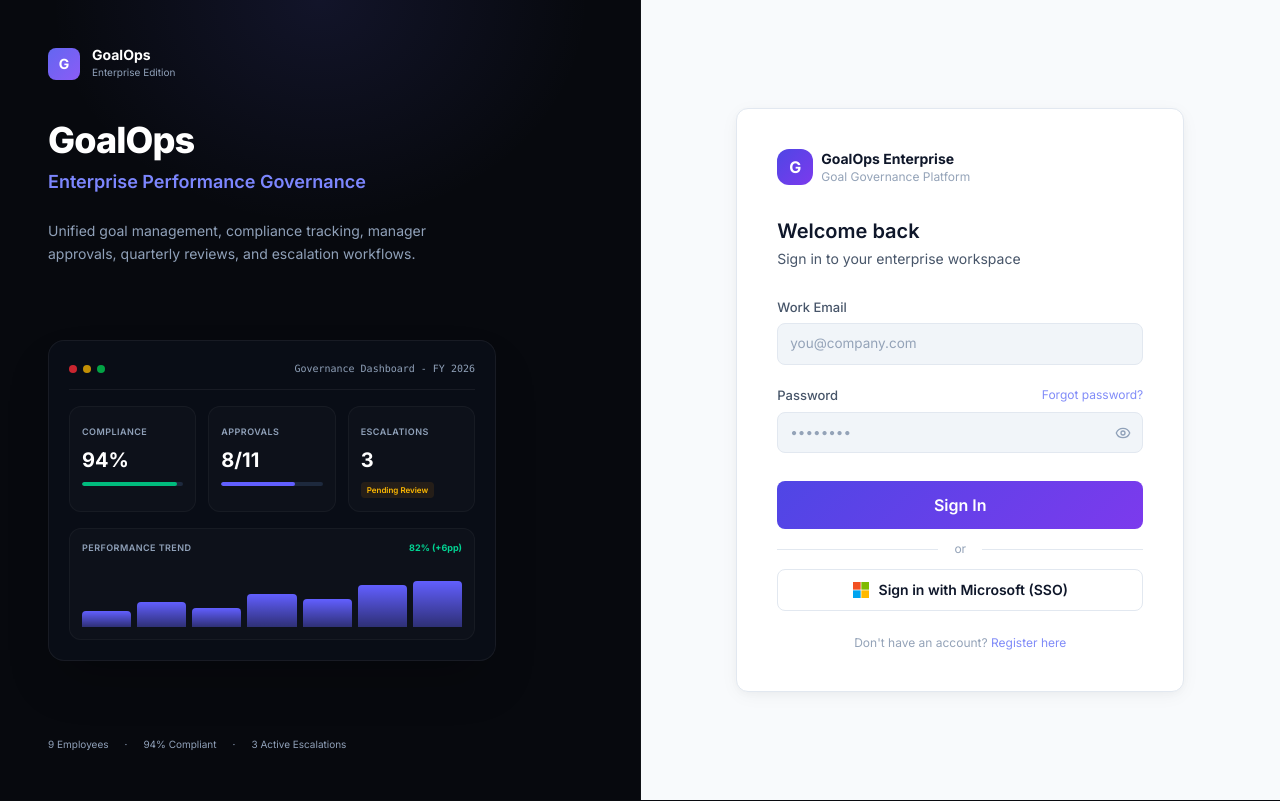
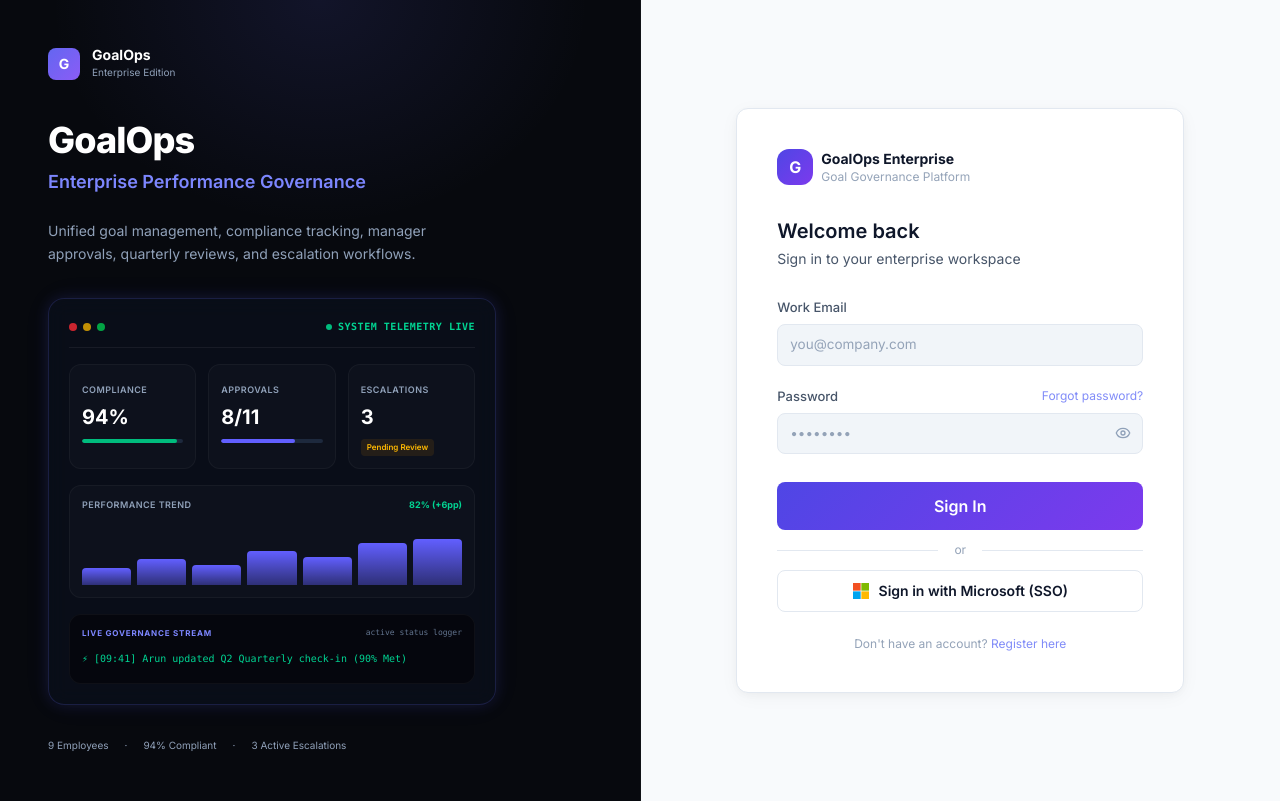
Before and after one commit to Aadesh1106/Goal-Ops, a Next.js app: page /auth/login in a window 1280 px wide. Built offline with nearby package versions, Linux system fonts and the light colour scheme.

Commit message:
feat: implement a highly innovative live system telemetry audit console with CSS auto-scrolling ticker and pulsing glow effects on the login page

```diff
--- a/src/app/auth/layout.tsx
+++ b/src/app/auth/layout.tsx
@@ -27,40 +27,43 @@
           </p>
         </div>
 
-        {/* Mock Dashboard Preview exactly like screenshot 1 */}
-        <div className="relative z-10 my-8 max-w-md rounded-2xl border p-5 shadow-2xl" style={{ background: 'rgba(10,15,26,0.8)', borderColor: 'rgba(255,255,255,0.06)', backdropFilter: 'blur(10px)' }}>
+        {/* Mock Dashboard Preview exactly like screenshot 1 with Innovative Telemetry Console */}
+        <div className="relative z-10 my-8 max-w-md rounded-2xl border p-5 shadow-2xl animated-pulse-glow" style={{ background: 'rgba(10,15,26,0.85)', borderColor: 'rgba(255,255,255,0.06)', backdropFilter: 'blur(10px)' }}>
           <div className="flex items-center justify-between mb-4 pb-3 border-b" style={{ borderColor: 'rgba(255,255,255,0.06)' }}>
             <div className="flex gap-1.5">
               <span className="w-2 h-2 rounded-full bg-red-500/80"></span>
               <span className="w-2 h-2 rounded-full bg-yellow-500/80"></span>
               <span className="w-2 h-2 rounded-full bg-green-500/80"></span>
             </div>
-            <span className="text-[10px] text-slate-400 font-mono">Governance Dashboard - FY 2026</span>
+            <div className="flex items-center gap-1.5">
+              <span className="w-1.5 h-1.5 rounded-full bg-emerald-500 animate-ping"></span>
+              <span className="text-[10px] text-emerald-400 font-mono tracking-wider font-bold">SYSTEM TELEMETRY LIVE</span>
+            </div>
           </div>
 
           <div className="grid grid-cols-3 gap-3 mb-4">
-            <div className="p-3 rounded-xl" style={{ background: 'rgba(255,255,255,0.02)', border: '1px solid rgba(255,255,255,0.04)' }}>
+            <div className="p-3 rounded-xl transition-transform hover:scale-[1.02]" style={{ background: 'rgba(255,255,255,0.02)', border: '1px solid rgba(255,255,255,0.04)' }}>
               <span className="text-[9px] uppercase font-semibold text-slate-400 tracking-wider">Compliance</span>
               <div className="text-xl font-bold text-white mt-1">94%</div>
               <div className="w-full bg-slate-800 h-1 rounded-full mt-2 overflow-hidden">
                 <div className="bg-emerald-500 h-full rounded-full" style={{ width: '94%' }}></div>
               </div>
             </div>
-            <div className="p-3 rounded-xl" style={{ background: 'rgba(255,255,255,0.02)', border: '1px solid rgba(255,255,255,0.04)' }}>
+            <div className="p-3 rounded-xl transition-transform hover:scale-[1.02]" style={{ background: 'rgba(255,255,255,0.02)', border: '1px solid rgba(255,255,255,0.04)' }}>
               <span className="text-[9px] uppercase font-semibold text-slate-400 tracking-wider">Approvals</span>
               <div className="text-xl font-bold text-white mt-1">8/11</div>
               <div className="w-full bg-slate-800 h-1 rounded-full mt-2 overflow-hidden">
                 <div className="bg-indigo-500 h-full rounded-full" style={{ width: '73%' }}></div>
               </div>
             </div>
-            <div className="p-3 rounded-xl" style={{ background: 'rgba(255,255,255,0.02)', border: '1px solid rgba(255,255,255,0.04)' }}>
+            <div className="p-3 rounded-xl transition-transform hover:scale-[1.02]" style={{ background: 'rgba(255,255,255,0.02)', border: '1px solid rgba(255,255,255,0.04)' }}>
               <span className="text-[9px] uppercase font-semibold text-slate-400 tracking-wider">Escalations</span>
               <div className="text-xl font-bold text-white mt-1">3</div>
               <span className="inline-block mt-2 text-[8px] font-semibold bg-amber-500/10 text-amber-400 px-1.5 py-0.5 rounded">Pending Review</span>
             </div>
           </div>
 
-          <div className="p-3 rounded-xl" style={{ background: 'rgba(255,255,255,0.02)', border: '1px solid rgba(255,255,255,0.04)' }}>
+          <div className="p-3 rounded-xl mb-4" style={{ background: 'rgba(255,255,255,0.02)', border: '1px solid rgba(255,255,255,0.04)' }}>
             <div className="flex justify-between items-center mb-2">
               <span className="text-[9px] uppercase font-semibold text-slate-400 tracking-wider">Performance Trend</span>
               <span className="text-[9px] text-emerald-400 font-bold">82% (+6pp)</span>
@@ -69,6 +72,22 @@
               {[30, 45, 35, 60, 50, 75, 82].map((h, i) => (
                 <div key={i} className="flex-1 bg-gradient-to-t from-indigo-500/40 to-indigo-500 rounded-t" style={{ height: `${h}%` }}></div>
               ))}
+            </div>
+          </div>
+
+          {/* Real-time Ticker console */}
+          <div className="p-3 rounded-xl border" style={{ background: 'rgba(5,7,12,0.85)', borderColor: 'rgba(255,255,255,0.04)' }}>
+            <div className="flex items-center justify-between mb-2">
+              <span className="text-[8px] font-bold uppercase tracking-widest text-indigo-400">Live Governance Stream</span>
+              <span className="text-[8px] font-mono text-slate-500">active status logger</span>
+            </div>
+            <div className="h-6 overflow-hidden relative">
+              <div className="audit-ticker text-[10px] font-mono leading-6">
+                <span className="truncate text-emerald-400">⚡ [09:41] Arun updated Q2 Quarterly check-in (90% Met)</span>
+                <span className="truncate text-indigo-400">👤 [10:15] Sarah Manager approved Varun's weightage adjustment</span>
+                <span className="truncate text-red-400">🚨 [10:30] Auto-escalation triggered for stale goals (General Dept)</span>
+                <span className="truncate text-blue-400">💼 [11:02] Departmental KPI pushed successfully to all employees</span>
+              </div>
             </div>
           </div>
         </div>
--- a/src/app/globals.css
+++ b/src/app/globals.css
@@ -454,4 +454,34 @@
   .ring-brand {
     --tw-ring-color: rgba(99, 102, 241, 0.3);
   }
+
+  /* Innovative glowing and ticker animations */
+  .animated-pulse-glow {
+    animation: neon-pulse 3s infinite alternate ease-in-out;
+  }
+
+  @keyframes neon-pulse {
+    0% {
+      box-shadow: 0 0 15px rgba(99, 102, 241, 0.15), 0 0 30px rgba(99, 102, 241, 0.05);
+      border-color: rgba(99, 102, 241, 0.2);
+    }
+    100% {
+      box-shadow: 0 0 30px rgba(99, 102, 241, 0.3), 0 0 60px rgba(99, 102, 241, 0.15);
+      border-color: rgba(99, 102, 241, 0.4);
+    }
+  }
+
+  .audit-ticker {
+    display: flex;
+    flex-direction: column;
+    animation: ticker-slide 14s infinite ease-in-out;
+  }
+
+  @keyframes ticker-slide {
+    0%, 20% { transform: translateY(0); }
+    23%, 43% { transform: translateY(-24px); }
+    46%, 66% { transform: translateY(-48px); }
+    69%, 89% { transform: translateY(-72px); }
+    92%, 100% { transform: translateY(0); }
+  }
 }
```
